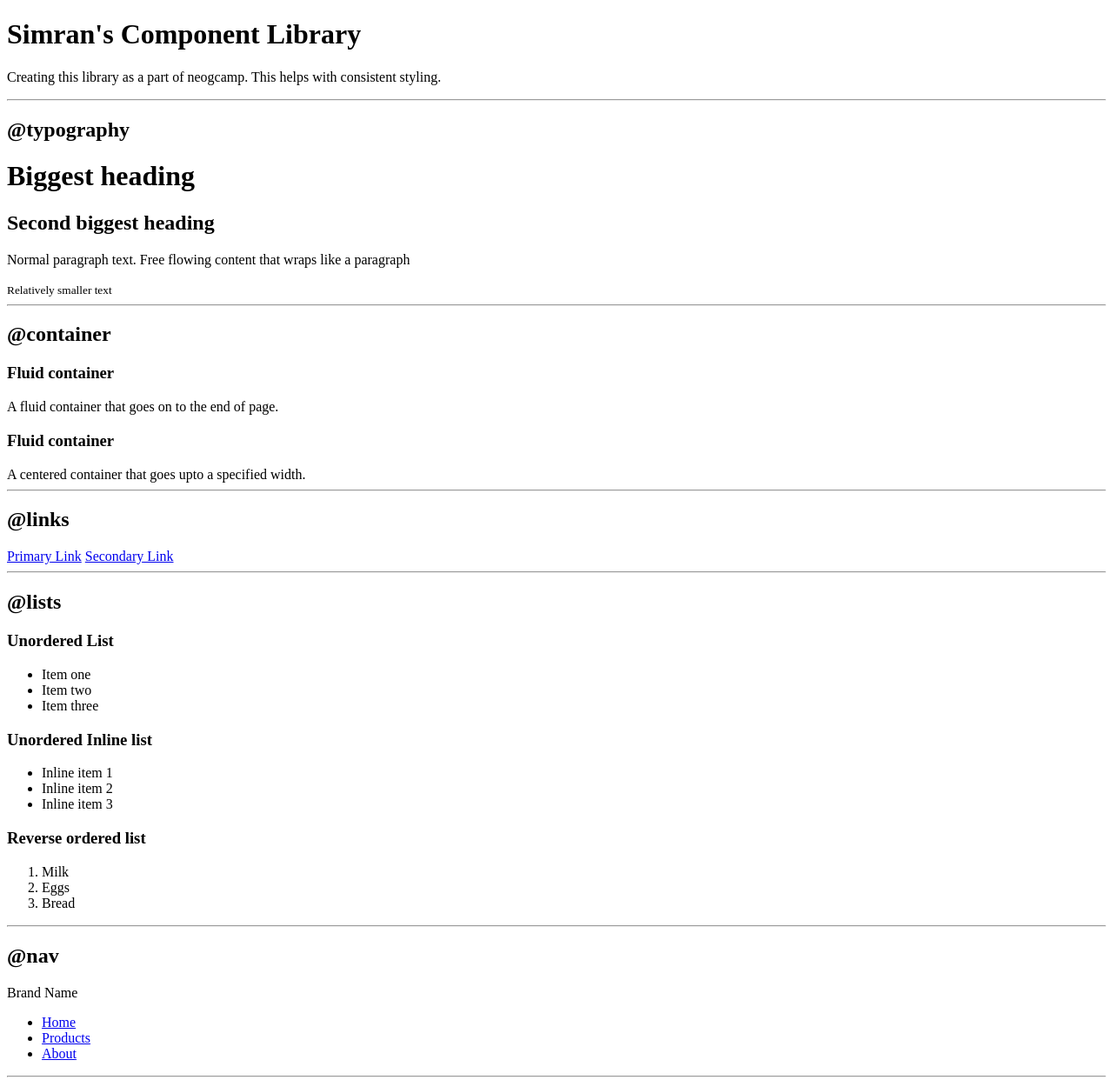
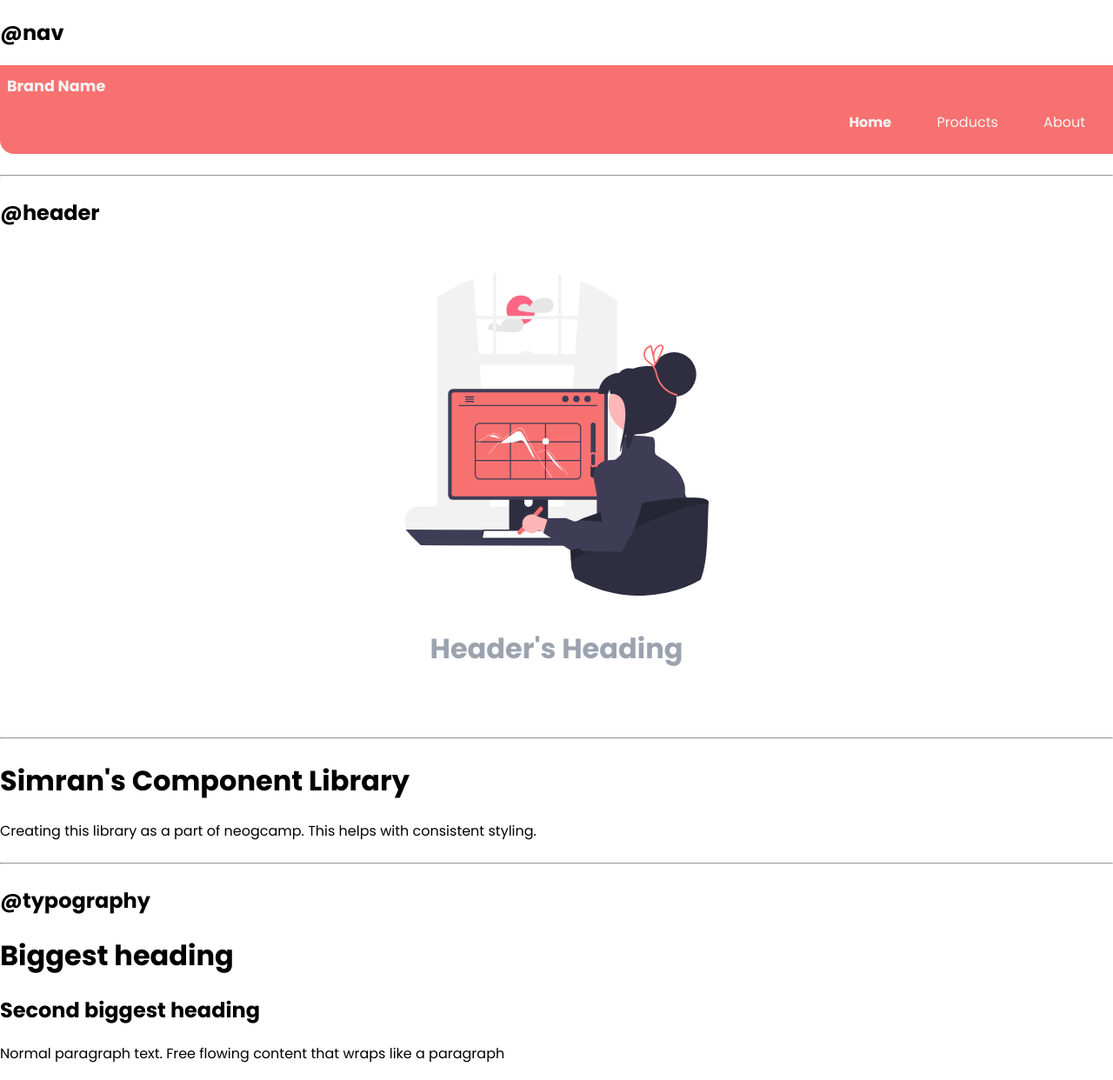
Before and after one commit to SimranMakhija7/neogcamp, a plain HTML site: page component-library/index.html in a window 1280 px wide. Shown: the top 1242 px of the page at 87% size. Drawn offline with Linux system fonts and the light colour scheme.

Commit message:
style: add styles to component library elements

```diff
--- a/component-library/index.html
+++ b/component-library/index.html
@@ -1,3 +1,4 @@
+<!-- the doctype is a historical artifact that needs to be included for everything else to work right. <!DOCTYPE html> is the shortest string of characters that counts as a valid doctype. That is all you need to know!  -->
 <!DOCTYPE html>
 <html lang="en">
 <head>
@@ -5,8 +6,38 @@
     <meta http-equiv="X-UA-Compatible" content="IE=edge">
     <meta name="viewport" content="width=device-width, initial-scale=1.0">
     <title>Component Library</title>
+    <meta name="author" content="Simran Makhija">
+    <meta name="description" content="A component library created to make my portfolio using HTML and CSS">
+    <link rel="stylesheet" href="styles.css">
 </head>
 <body>
+    <h2>@nav</h2>
+    <nav class=" container navigation">
+        <div class="nav-brand">Brand Name</div>
+        <ul class="list-non-bullet nav-pills">
+            <li class="list-item-inline">
+                <a class="link link-active" href="/">Home</a>
+            </li>
+            <li class="list-item-inline">
+                <a class="link" href="/">Products</a>
+            </li>
+            <li class="list-item-inline">
+                <a class="link" href="/">About</a>
+            </li>
+        </ul>
+    </nav>
+
+    <hr>
+    <h2>@header</h2>
+    <header class="hero">
+        <img class="hero-img" src="./images/hero_img.svg">
+        <!-- color: #F87171 -->
+        <!-- https://undraw.co/search -->
+        <!-- https://tailwindcss.com/docs/customizing-colors -->
+        <h1 class="hero-heading">Header&apos;s Heading </h1>
+    </header>
+
+    <hr>
     <h1> Simran's Component Library</h1>
     <p>
         Creating this library as a part of neogcamp. This helps with
@@ -29,91 +60,71 @@
     <h2>@container</h2>
     <!-- meaningless empty space to hold stuff -->
     <h3>Fluid container</h3>
-    <div>A fluid container that goes on to the end of page.</div>
+    <div class = "container">A fluid container that goes on to the end of page.</div>
 
-    <h3>Fluid container</h3>
-    <div>A centered container that goes upto a specified width.</div>
+    <h3>Center container</h3>
+    <div class="container container-center">A centered container that goes upto a specified width.</div>
 
     <hr>
 
     <h2>@links</h2>
-    <a href="/">Primary Link</a>
-    <a href="/">Secondary Link</a>
+    <a class="link link-primary" href="/">Primary Link</a>
+    <a href="/" class="link link-secondary">Secondary Link</a>
 
     <hr>
 
     <h2>@lists</h2>
     <h3>Unordered List</h3>
-    <ul>
+    <ul class="list-non-bullet">
         <li>Item one</li>
         <li>Item two</li>
         <li>Item three</li>
     </ul>
 
     <h3>Unordered Inline list</h3>
-    <ul>
-        <li>Inline item 1</li>
-        <li>Inline item 2</li>
-        <li>Inline item 3</li>
+    <ul class="list-non-bullet">
+        <li class="list-item-inline">Inline item 1</li>
+        <li class="list-item-inline">Inline item 2</li>
+        <li class="list-item-inline">Inline item 3</li>
     </ul>
 
     <h3>Reverse ordered list</h3>
-    <ol>
+    <ol reversed>
         <li>Milk</li>
         <li>Eggs</li>
         <li>Bread</li>
     </ol>
 
     <hr>
-    <h2>@nav</h2>
-    <nav>
-        <div>Brand Name</div>
-        <ul>
-            <li>
-                <a href="/">Home</a>
-            </li>
-            <li>
-                <a href="/">Products</a>
-            </li>
-            <li>
-                <a href="/">About</a>
-            </li>
-        </ul>
-    </nav>
 
-    <hr>
-    <h2>@header</h2>
-    <header>
-        <img src="./images/hero_img.svg">
-        <!-- color: #F87171 -->
-        <!-- https://undraw.co/search -->
-        <!-- https://tailwindcss.com/docs/customizing-colors -->
-        <h1>Heading in hero</h1>
-    </header>
-
-    <hr>
 
     <h2>@section</h2>
     <section>
-        <h3>White section</h3>
-        <p>This will have white background</p>
+        <div class="container container-center">
+            <h1>White section</h1>
+            <p>This will have white background</p>
+        </div>
     </section>
-    <section>
-        <h3>Off-White section</h3>
-        <p>This will have grey background</p>
+    <section class="section-off-white">
+        <div class="container container-center">
+            <h1>Off-White section</h1>
+            <p>This will have grey background</p>
+        </div>
     </section>
 
     <hr>
 
     <h2>@footer</h2>
-    <footer>
+    <footer class="footer">
+        <div class="container container-center">
         <!-- Dont use h1 h2 in footer -->
-        <div>Some small heading in footer</div>
-        <ul>
-            <li>Social one</li>
-            <li>Social two</li>
-            <li>Social three</li>
-        </ul>
+        <div class="footer-header">Some small heading in footer</div>
+            <ul class="social-links list-non-bullet ">
+                <li class="list-item-inline"><a class="link" href="/">Social one</a></li>
+                <li class="list-item-inline"><a class="link" href="/">Social two</a></li>
+                <li class="list-item-inline"><a class="link" href="/">Social three</a></li>
+            </ul>
+        </div>
     </footer>
 
 </body>
--- /dev/null
+++ b/component-library/styles.css
@@ -0,0 +1,130 @@
+@import url('https://fonts.googleapis.com/css2?family=Poppins:wght@400;700&display=swap');
+
+:root {
+    --primary-color: #F87171;
+    --dark-gray: #9CA3AF;
+    --off-white: #FEF2F2;
+}
+
+body{
+    /* top right bottom left */
+    margin: 0;
+    font-family:'Poppins', sans-serif;
+}
+
+hr{
+    margin: 1.5rem 0rem;
+    color: grey;
+}
+/* Container level CSS */
+.container{
+    padding: 0rem 1rem;
+}
+/*
+    Box model: MBPC - Margin, Border, Padding, Content
+    rem: A css unit that works relative to font size.
+*/
+.container-center{
+    max-width: 600px;
+    margin: auto;
+}
+
+/* Links */
+.link{
+    text-decoration: none;
+    padding: 0.5rem 1rem;
+}
+
+.link-primary{
+    background-color: var(--primary-color);
+    border-radius: 0.5rem;
+    color: whitesmoke;
+}
+
+.link-secondary{
+    color: var(--primary-color);
+    border-radius: 0.5rem;
+    border: 1px solid var(--primary-color);
+}
+
+/* Lists */
+
+.list-non-bullet{
+    list-style: none;
+}
+
+.list-item-inline{
+    display: inline;
+    padding: 0rem 0.5rem;
+}
+
+.navigation{
+    color: whitesmoke;
+    background-color: var(--primary-color);
+    border-bottom-left-radius: 1rem;
+    padding: 0.5rem;
+}
+
+.navigation .nav-pills{
+    text-align: right;
+}
+
+.navigation .nav-brand{
+    padding-top: 0.2rem;
+    font-size: 1.1rem;
+    font-weight: bold;
+}
+
+.navigation .link {
+    color: whitesmoke;
+    text-decoration: none;
+}
+
+.navigation .link-active{
+    font-weight: bold;
+}
+
+/*  Header */
+.hero{
+    padding: 2rem;
+    text-align: center;
+}
+
+.hero .hero-img{
+    display: block;
+    max-width: 350px;
+    margin: auto;
+}
+
+.hero .hero-heading{
+    /* font-size: 1.2rem; */
+    padding-top: 1rem;
+    color:var(--dark-gray);
+}
+
+/* sections */
+section{
+    padding: 1.5rem;
+}
+
+section h1{
+    text-align: center;
+}
+
+.section-off-white{
+    background-color: var(--off-white);
+}
+
+/* footer */
+.footer{
+    background-color: var(--primary-color);
+    padding: 2rem 0rem;
+    color: whitesmoke;
+    text-align: center;
+    border-top-right-radius: 1rem;
+}
+
+.footer .link{
+    color: whitesmoke;
+    padding-inline-start: 0px;
+}
```
